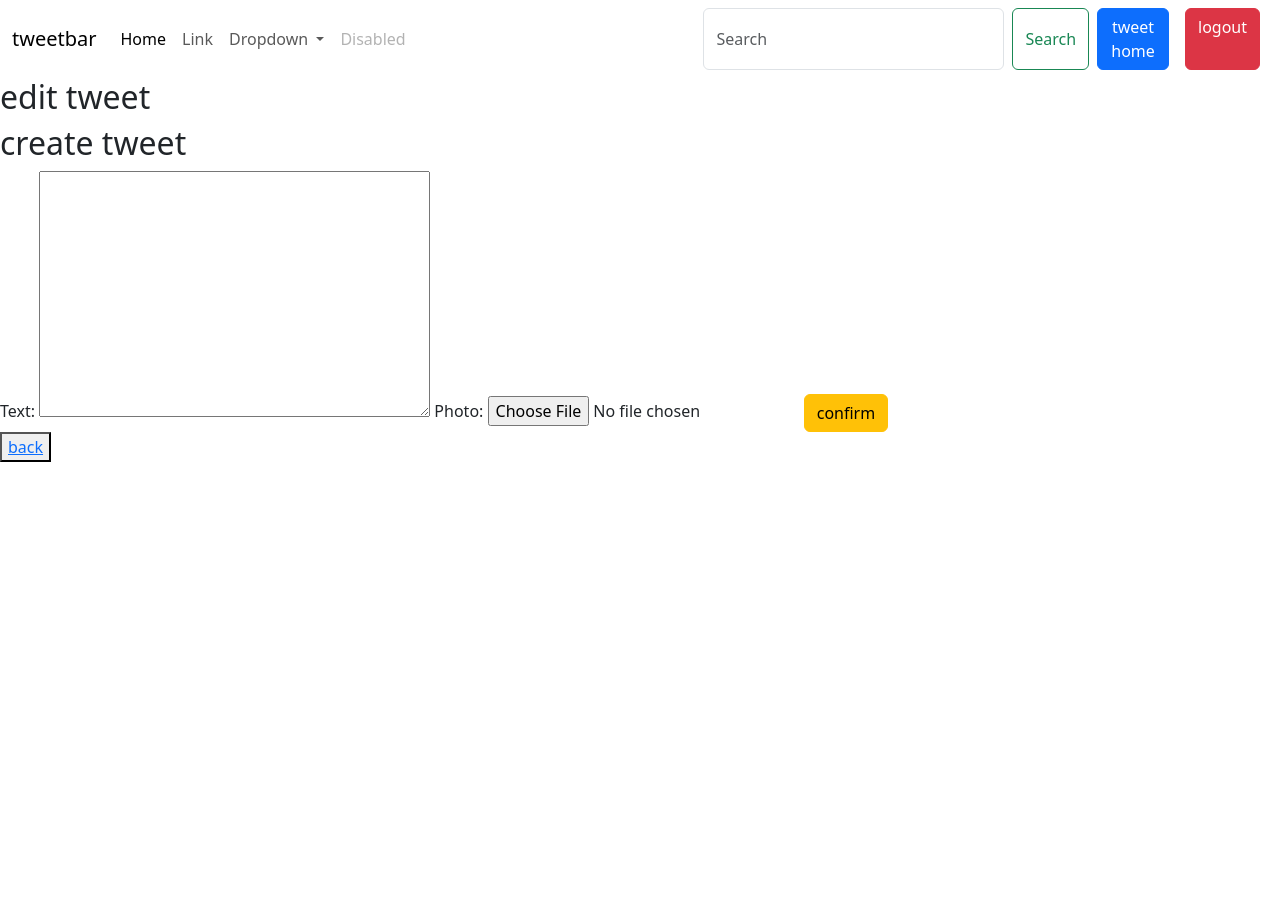
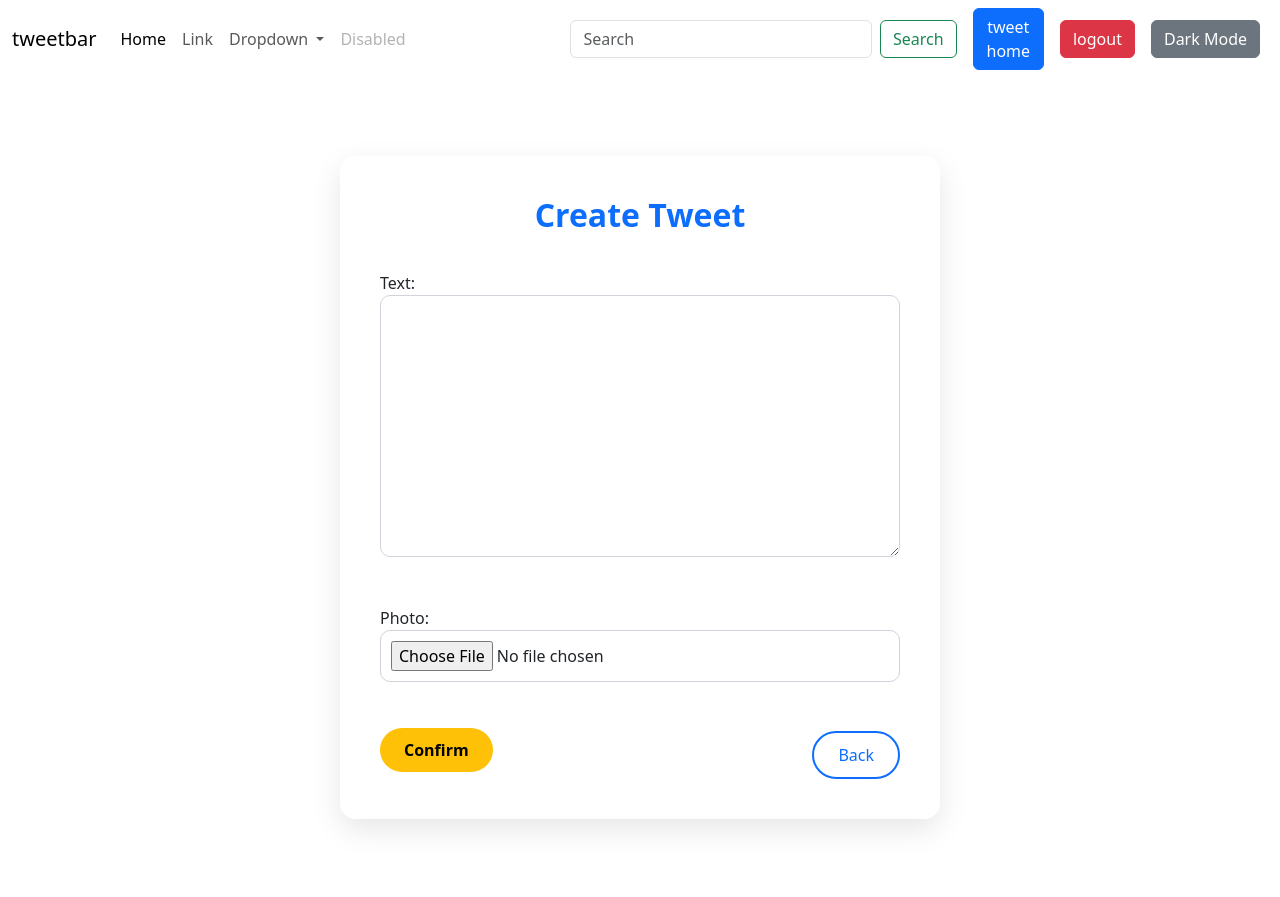
Before and after one commit to sahilrai100/Django-tweet-app, a Django app: page /tweet/create/ in a window 1280 px wide. Before the commit the page ends 462 px from the top, so only its background shows below. Run offline with Django 4.2, Linux system fonts and the light colour scheme; a user stored in the database is signed in.

Commit message:
added new features

```diff
--- a/chaiheadq/templates/layout.html
+++ b/chaiheadq/templates/layout.html
@@ -2,19 +2,32 @@
 <!DOCTYPE html>
 <html lang="en">
 <head>
-    <meta charset="UTF-8">
-    <meta name="viewport" content="width=device-width, initial-scale=1.0">
+  <meta charset="UTF-8" />
+  <meta name="viewport" content="width=device-width, initial-scale=1.0" />
+  <title>{% block title %}home page{% endblock %}</title>
   <link href="https://cdn.jsdelivr.net/npm/bootstrap@5.3.6/dist/css/bootstrap.min.css" rel="stylesheet" integrity="sha384-4Q6Gf2aSP4eDXB8Miphtr37CMZZQ5oXLH2yaXMJ2w8e2ZtHTl7GptT4jmndRuHDT" crossorigin="anonymous">
+  <style>
+    body.dark-mode {
+      background-color: #212529;
+      color: #f8f9fa;
+    }
+    .navbar.dark-mode {
+      background-color: #343a40 !important;
+    }
+    .container-main.dark-mode {
+      background-color: #343a40;
+      color: white;
+    }
+  </style>
 </head>
-    <title>{% block title %}home page{% endblock %}</title>
-</head>
-<body class="">
-    <nav class="navbar navbar-expand-lg bg-white">
+<body id="main-body">
+  <nav class="navbar navbar-expand-lg bg-white" id="navbar">
     <div class="container-fluid">
       <a class="navbar-brand" href="#">tweetbar</a>
       <button class="navbar-toggler" type="button" data-bs-toggle="collapse" data-bs-target="#navbarSupportedContent" aria-controls="navbarSupportedContent" aria-expanded="false" aria-label="Toggle navigation">
         <span class="navbar-toggler-icon"></span>
       </button>
+
       <div class="collapse navbar-collapse" id="navbarSupportedContent">
         <ul class="navbar-nav me-auto mb-2 mb-lg-0">
           <li class="nav-item">
@@ -38,32 +51,65 @@
             <a class="nav-link disabled" aria-disabled="true">Disabled</a>
           </li>
         </ul>
-      <form class="d-flex" role="search">
-        <input class="form-control me-2" type="search" placeholder="Search" aria-label="Search"/>
 
-        <button class="btn btn-outline-success" type="submit">Search</button>
+        <form class="d-flex align-items-center" role="search">
+          <input class="form-control me-2" type="search" placeholder="Search" aria-label="Search" />
+          <button class="btn btn-outline-success me-2" type="submit">Search</button>
           <a href="{%url 'tweet_list' %}" class="btn btn-primary mx-2">tweet home</a>
 
           {% if user.is_authenticated %}
-        <form action="{%url 'logout' %}" method="post">
+          <form action="{%url 'logout' %}" method="post" class="d-inline">
             {% csrf_token %}
-         <a href="{%url 'login' %}" class="btn btn-danger mx-2">logout
+            <button type="submit" class="btn btn-danger mx-2">logout</button>
+          </form>
+          {% else %}
+          <a href="{%url 'register' %}" class="btn btn-success mx-2">register</a>
+          <a href="{%url 'login' %}" class="btn btn-success mx-2">login</a>
+          {% endif %}
 
-          </a>
+          <!-- Dark Mode Toggle Button -->
+          <button type="button" id="toggleMode" class="btn btn-secondary mx-2">Dark Mode</button>
         </form>
-         {%else%}
-         <button>
-           <a href="{%url 'register' %}" class="btn btn-success mx-2">register</a>
-         </button>
-         <button>
-           <a href="{%url 'login' %}" class="btn btn-success mx-2">login</a>
-         </button>
-        {% endif %}
       </div>
     </div>
   </nav>
-    <div >
+
+  <div class="container container-main my-4 p-4 rounded" id="main-container">
     {% block content %}default content{% endblock %}
   </div>
+
+  <script>
+    const toggleBtn = document.getElementById('toggleMode');
+    const body = document.getElementById('main-body');
+    const nav = document.getElementById('navbar');
+    const container = document.getElementById('main-container');
+
+    function applyMode(mode) {
+      if (mode === 'dark') {
+        body.classList.add('dark-mode');
+        nav.classList.add('dark-mode');
+        container.classList.add('dark-mode');
+        toggleBtn.innerText = 'Light Mode';
+      } else {
+        body.classList.remove('dark-mode');
+        nav.classList.remove('dark-mode');
+        container.classList.remove('dark-mode');
+        toggleBtn.innerText = 'Dark Mode';
+      }
+    }
+
+    // Check saved mode
+    const savedMode = localStorage.getItem('mode') || 'light';
+    applyMode(savedMode);
+
+    toggleBtn.addEventListener('click', () => {
+      const currentMode = body.classList.contains('dark-mode') ? 'dark' : 'light';
+      const newMode = currentMode === 'dark' ? 'light' : 'dark';
+      localStorage.setItem('mode', newMode);
+      applyMode(newMode);
+    });
+  </script>
+
+  <script src="https://cdn.jsdelivr.net/npm/bootstrap@5.3.6/dist/js/bootstrap.bundle.min.js" integrity="sha384-w76A2z02tPqdjYhx+7YwQ3Jpaoa9r+ZjE5LNu2L+U29t6w0D7F8tBtC4W2I5zJc7" crossorigin="anonymous"></script>
 </body>
 </html>
--- a/chaiheadq/tweet/templates/tweet/tweet_form.html
+++ b/chaiheadq/tweet/templates/tweet/tweet_form.html
@@ -1,26 +1,100 @@
 {% extends "layout.html" %}
 
 {% block title %}chai or tweet{% endblock %}
-{% block content  %}
-<h2 class="">edit tweet</h2>
-<h2>
+
+{% block content %}
+<style>
+  .form-wrapper {
+    max-width: 600px;
+    margin: 30px auto;
+    padding: 40px;
+    background: rgba(255, 255, 255, 0.9);
+    backdrop-filter: blur(8px);
+    border-radius: 16px;
+    box-shadow: 0 10px 30px rgba(0, 0, 0, 0.1);
+  }
+
+  .form-wrapper h2 {
+    font-weight: 700;
+    color: #0d6efd;
+    margin-bottom: 25px;
+    text-align: center;
+    text-transform: capitalize;
+  }
+
+  .form-wrapper label {
+    font-weight: 500;
+    margin-top: 12px;
+  }
+
+  .form-wrapper input,
+  .form-wrapper textarea,
+  .form-wrapper select {
+    border-radius: 10px;
+    padding: 10px;
+    border: 1px solid #ced4da;
+    width: 100%;
+    margin-bottom: 15px;
+    transition: 0.3s ease-in-out;
+  }
+
+  .form-wrapper input:focus,
+  .form-wrapper textarea:focus,
+  .form-wrapper select:focus {
+    box-shadow: 0 0 0 0.15rem rgba(13, 110, 253, 0.2);
+    border-color: #0d6efd;
+  }
+
+  .btn-confirm {
+    background-color: #ffc107;
+    color: black;
+    font-weight: 600;
+    border-radius: 25px;
+    padding: 10px 24px;
+    border: none;
+    transition: background-color 0.3s ease-in-out;
+  }
+
+  .btn-confirm:hover {
+    background-color: #e6b000;
+  }
+
+  .btn-back {
+    border-radius: 25px;
+    padding: 10px 24px;
+    background: transparent;
+    color: #0d6efd;
+    font-weight: 500;
+    border: 2px solid #0d6efd;
+    transition: 0.3s ease;
+    text-decoration: none;
+    display: inline-block;
+    margin-top: 10px;
+  }
+
+  .btn-back:hover {
+    background-color: #0d6efd;
+    color: white;
+  }
+</style>
+
+<div class="form-wrapper">
+  <h2>
     {% if form.instance.pk %}
-    edit tweet
+      Edit Tweet
     {% else %}
-    create tweet
+      Create Tweet
     {% endif %}
-</h2>
-    <form method="post" enctype="multipart/form-data" class="form">
+  </h2>
+
+  <form method="post" enctype="multipart/form-data">
     {% csrf_token %}
-    {{form}}
-    <button class="btn btn-warning">confirm</button>
-    <br>
-    <button>
+    {{ form.as_p }}
 
-    <a href="{% url 'tweet_list' %} ">back</a>
-    </button>
-    </form>
-
-
-
+    <div class="d-flex justify-content-between align-items-center mt-4">
+      <button type="submit" class="btn btn-confirm">Confirm</button>
+      <a href="{% url 'tweet_list' %}" class="btn-back">Back</a>
+    </div>
+  </form>
+</div>
 {% endblock %}
```
Also changed, not shown: chaiheadq/README.md (added). Lines whose indentation alone changed are shown as unchanged.
